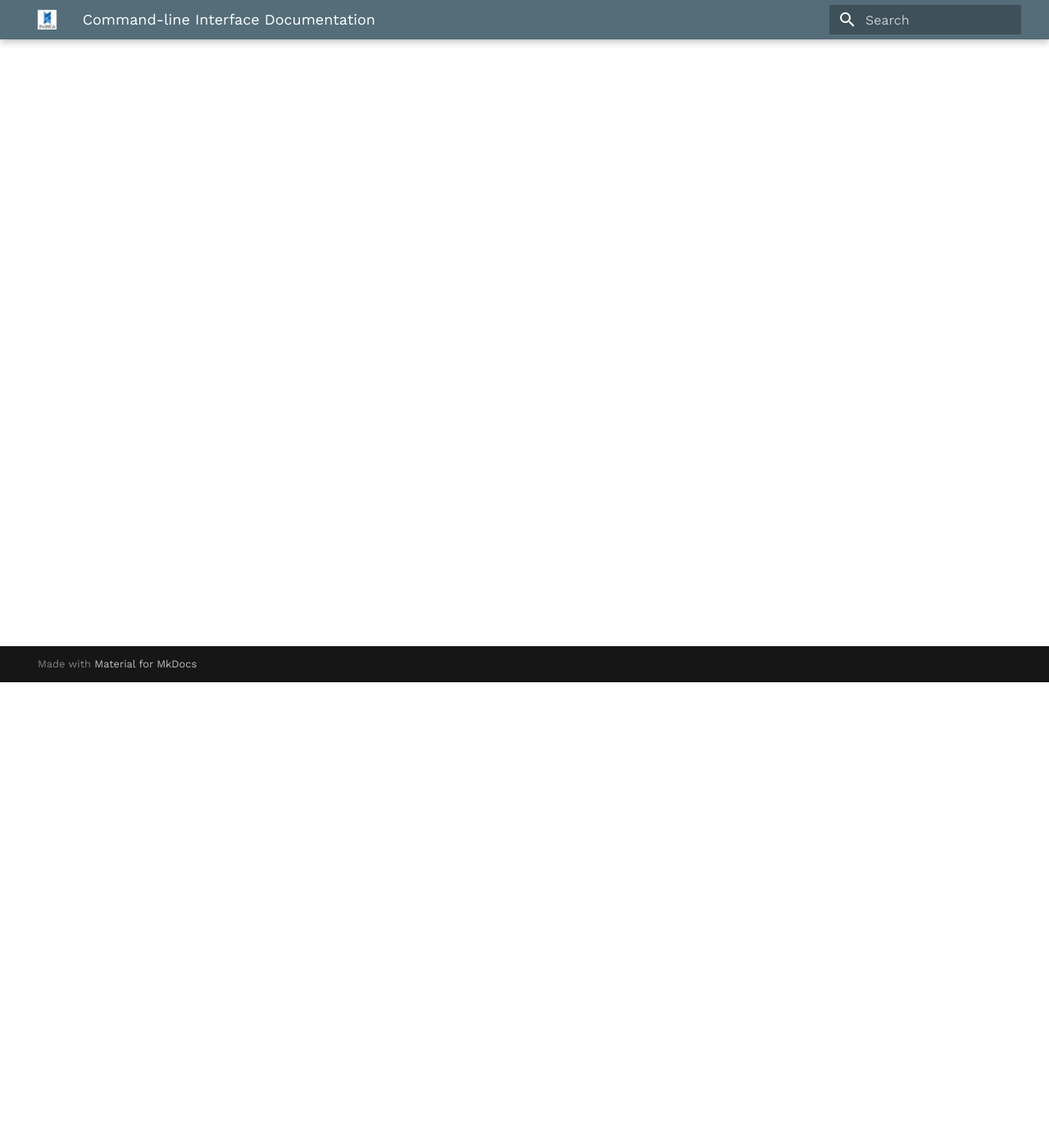
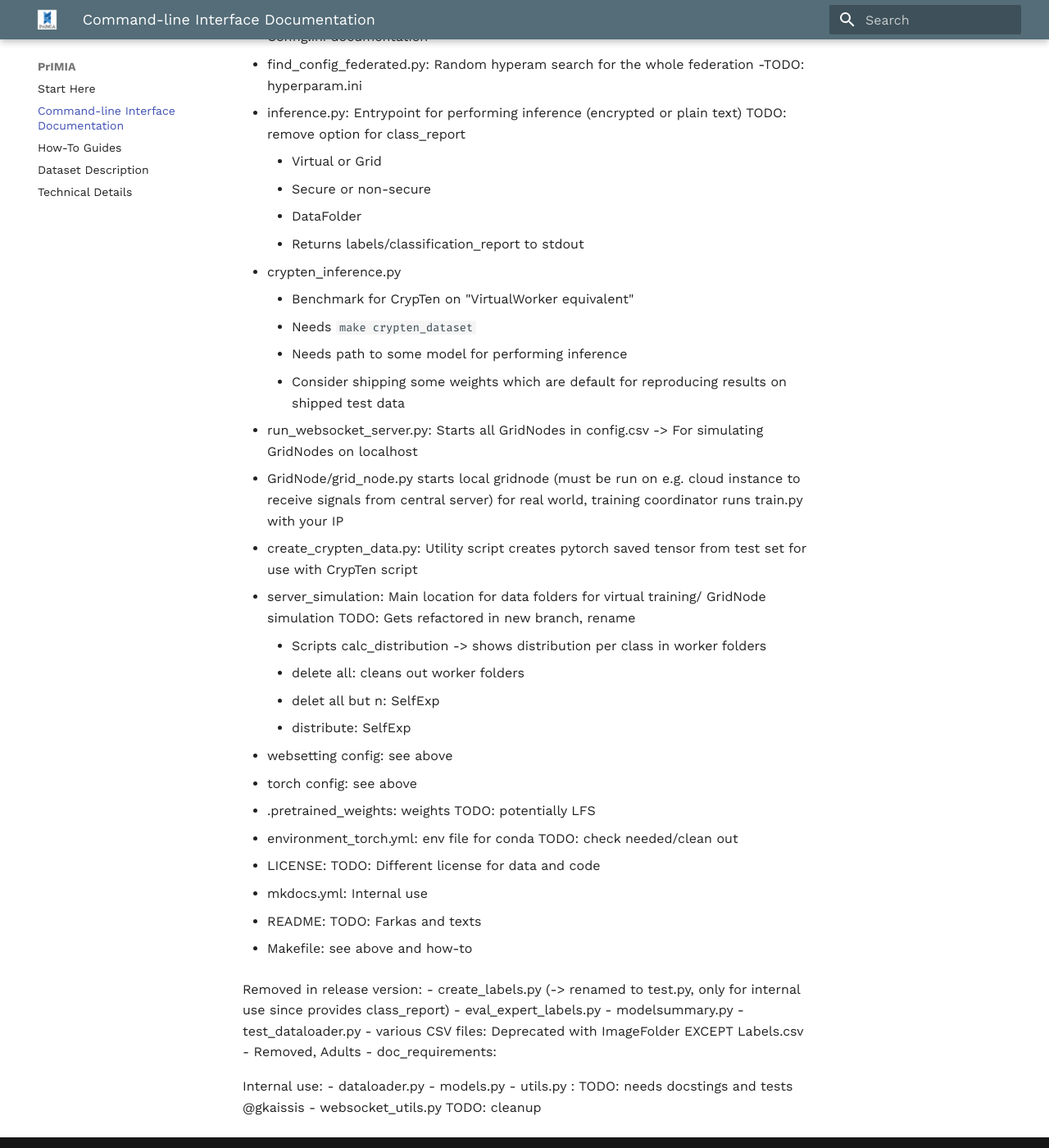
Before and after one commit to gkaissis/PriMIA, an MkDocs documentation site: the page built from docs/CLI_Docs.md, in a window 1280 px wide and 1400 px high, scrolled down 568 px. Shown: the whole window at 82% size. Built offline with MkDocs 1.6.1 and Material for MkDocs 9.7.7, drawn with Linux system fonts in a browser that asks for light colours; some of the changed text lies outside the part shown.

Commit message:
add documentation

```diff
--- a/docs/CLI_Docs.md
+++ b/docs/CLI_Docs.md
@@ -1 +1,70 @@
 # Command-line Interface Documentation
+
+- train.py: Main entrypoint for training
+    - Train virtually
+    - Train on GridNodes (after setting up)
+    - Requires config.ini and potentially config.csv settings for the actual IP addresses used in your case
+    - Requires DataFolders with data in them (either locally for virtual or remotely for Grid)
+    - Will accept cuda as an argument but will always raise error
+    - Visdom
+    - Dataset choice: MNIST vs. Pneumonia (which we ship with the repo) vs. your own data (which you have to provide)
+    - Network choice via config. ini
+    - Other parameters via config.ini
+
+- Config.ini documentation
+
+- find_config_federated.py: Random hyperam search for the whole federation
+    -TODO: hyperparam.ini
+
+- inference.py: Entrypoint for performing inference (encrypted or plain text) TODO: remove option for class_report
+    - Virtual or Grid
+    - Secure or non-secure
+    - DataFolder
+    - Returns labels/classification_report to stdout
+
+- crypten_inference.py
+    - Benchmark for CrypTen on "VirtualWorker equivalent"
+    - Needs `make crypten_dataset`
+    - Needs path to some model for performing inference
+    - Consider shipping some weights which are default for reproducing results on shipped test data
+
+- run_websocket_server.py: Starts all GridNodes in config.csv -> For simulating GridNodes on localhost
+- GridNode/grid_node.py starts local gridnode (must be run on e.g. cloud instance to receive signals from central server) for real world, training coordinator runs train.py with your IP
+
+- create_crypten_data.py: Utility script creates pytorch saved tensor from test set for use with CrypTen script
+
+- server_simulation: Main location for data folders for virtual training/ GridNode simulation TODO: Gets refactored in new branch, rename
+    - Scripts calc_distribution -> shows distribution per class in worker folders
+    - delete all: cleans out worker folders
+    - delet all but n: SelfExp
+    - distribute: SelfExp
+
+- websetting config: see above
+- torch config: see above
+
+- .pretrained_weights: weights TODO: potentially LFS
+
+- environment_torch.yml: env file for conda TODO: check needed/clean out
+
+- LICENSE: TODO: Different license for data and code
+
+- mkdocs.yml: Internal use
+
+- README: TODO: Farkas and texts
+
+- Makefile: see above and how-to
+
+Removed in release version:
+- create_labels.py (-> renamed to test.py, only for internal use since provides class_report)
+- eval_expert_labels.py
+- modelsummary.py
+- test_dataloader.py
+- various CSV files: Deprecated with ImageFolder EXCEPT Labels.csv
+- Removed, Adults
+- doc_requirements:
+
+Internal use:
+- dataloader.py
+- models.py
+- utils.py : TODO: needs docstings and tests @gkaissis
+- websocket_utils.py TODO: cleanup
```
Also changed, not shown: docs/HowTo.md (+4 -4 lines).
